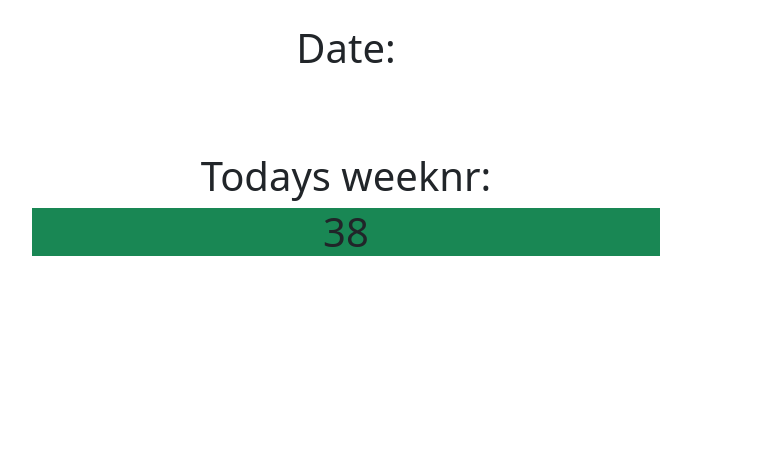
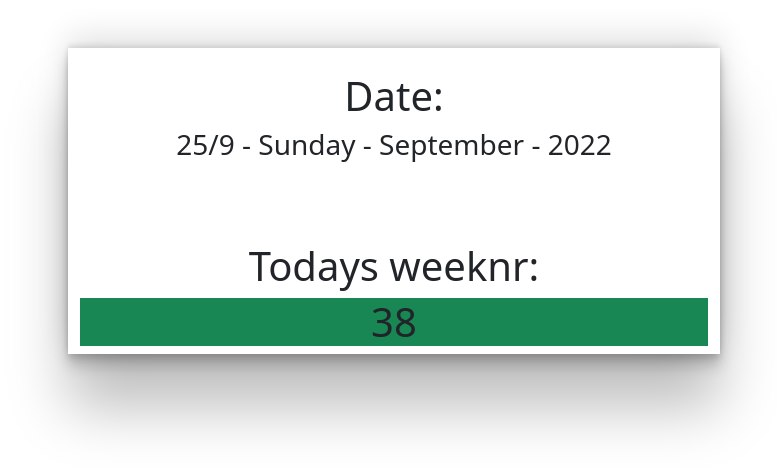
Before and after one commit to BenAtic-KEA/TimeManipulator, a website: page public/frontpage.html in a window 1280 px wide. Shown: the whole page, without its empty margins (294-1071 px from the left). Drawn offline with nearby package versions, Linux system fonts and the light colour scheme.

Commit message:
added todays date

```diff
--- /dev/null
+++ b/public/frontpage.css
@@ -0,0 +1,4 @@
+.boxshadow {
+
+    box-shadow: rgba(0, 0, 0, 0.25) 0px 54px 55px, rgba(0, 0, 0, 0.12) 0px -12px 30px, rgba(0, 0, 0, 0.12) 0px 4px 6px, rgba(0, 0, 0, 0.17) 0px 12px 13px, rgba(0, 0, 0, 0.09) 0px -3px 5px;
+}
--- a/public/frontpage.html
+++ b/public/frontpage.html
@@ -6,6 +6,7 @@
     <meta name="viewport" content="width=device-width, initial-scale=1.0">
     <title>Document</title>
     <!-- CSS only -->
+    <link rel="stylesheet" href="frontpage.css">
 <link href="https://cdn.jsdelivr.net/npm/bootstrap@5.2.1/dist/css/bootstrap.min.css" rel="stylesheet" integrity="sha384-iYQeCzEYFbKjA/T2uDLTpkwGzCiq6soy8tYaI1GyVh/UjpbCx/TYkiZhlZB6+fzT" crossorigin="anonymous">
     <script src="https://cdn.jsdelivr.net/npm/bootstrap@5.2.1/dist/js/bootstrap.bundle.min.js" integrity="sha384-u1OknCvxWvY5kfmNBILK2hRnQC3Pr17a+RTT6rIHI7NnikvbZlHgTPOOmMi466C8" crossorigin="anonymous"></script>
     <script type="module" src="frontpage.js"></script>
@@ -13,11 +14,12 @@
 </head>
 <body>
     <div class="row text-align center">
+
         <div class="col-3"></div>
-        <div class="col-6 text-center">
+        <div class="col-6 text-center boxshadow m-5">
             <br>
             <h1>Date:</h1>
-            <h3 id="day"></h3>
+            <h3 id="today"></h3>
             <br>
             <br>
             <br>
--- a/public/frontpage.js
+++ b/public/frontpage.js
@@ -18,9 +18,15 @@ function getWeekNumber(){
 }
 
 
-weekday.addEventListener("load", loadWeeknr())
-
+weekday.addEventListener("load", loadDay())
+actualDay.addEventListener("load", loadWeeknr())
 function loadWeeknr(){
     weekday.innerHTML = `<h1>
     ${getWeekNumber()}</h1>`;
 }
+
+
+
+function loadDay(){
+    actualDay.innerHTML = `${dayMonth} - ${day} - ${month} - ${year}`
+}
```
